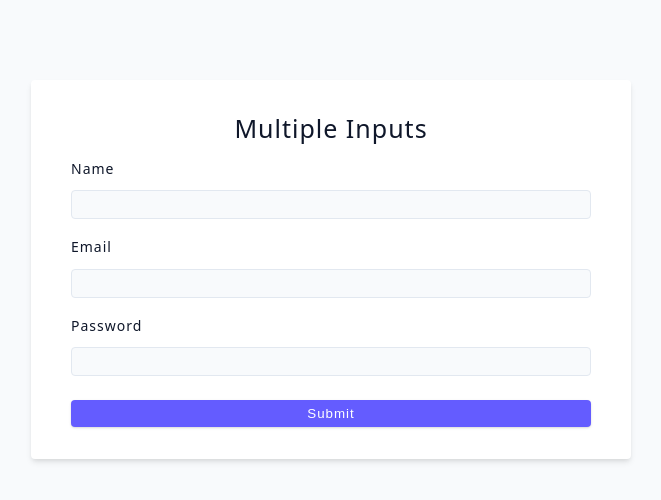
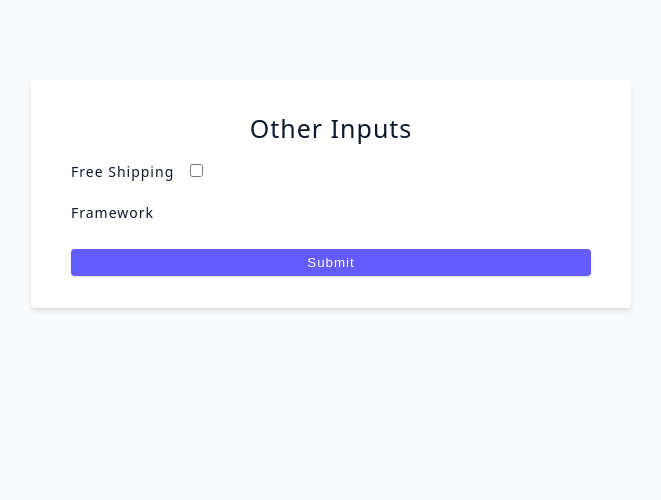
Before and after one commit to priyak1203/react-advanced-concepts, a React (Vite) app: page / in a window 1280 px wide. Shown: the top 500 px of the page, without its empty margins (309-970 px from the left). Built offline with nearby package versions, Linux system fonts and the light colour scheme.

Commit message:
checkbox input

```diff
--- a/src/App.jsx
+++ b/src/App.jsx
@@ -23,6 +23,7 @@ import List from './tutorial/05-leverage-javascript/List';
 import ControlledInputs from './tutorial/06-forms/01-controlled-inputs';
 import UserChallengeForms from './tutorial/06-forms/02-user-challenge';
 import MultipleInputs from './tutorial/06-forms/03-multiple-inputs';
+import OtherInputs from './tutorial/06-forms/04-other-input';
 
 function App() {
   return (
@@ -53,7 +54,8 @@ function App() {
       {/* <List /> */}
       {/* <ControlledInputs /> */}
       {/* <UserChallengeForms /> */}
-      <MultipleInputs />
+      {/* <MultipleInputs /> */}
+      <OtherInputs />
     </div>
   );
 }
--- /dev/null
+++ b/src/tutorial/06-forms/04-other-input.jsx
@@ -0,0 +1,49 @@
+import { useState } from 'react';
+
+const frameworks = ['react', 'angular', 'vue', 'svelte'];
+
+const OtherInputs = () => {
+  const [shipping, setShipping] = useState(false);
+
+  const handleShipping = (e) => {
+    setShipping(e.target.checked);
+  };
+
+  return (
+    <div>
+      <form className="form">
+        <h4>other inputs</h4>
+        {/* checkbox */}
+        <div className="form-row" style={{ textAlign: 'left' }}>
+          <label
+            htmlFor="shipping"
+            className="form-label"
+            style={{
+              display: 'inline',
+              marginRight: '1rem',
+            }}
+          >
+            free shipping
+          </label>
+          <input
+            type="checkbox"
+            name="shipping"
+            id="shipping"
+            checked={shipping}
+            onChange={handleShipping}
+          />
+        </div>
+        <div className="form-row" style={{ textAlign: 'left' }}>
+          <label htmlFor="framework" className="form-label">
+            framework
+          </label>
+        </div>
+        <button type="submit" className="btn btn-block">
+          submit
+        </button>
+      </form>
+    </div>
+  );
+};
+
+export default OtherInputs;
```
